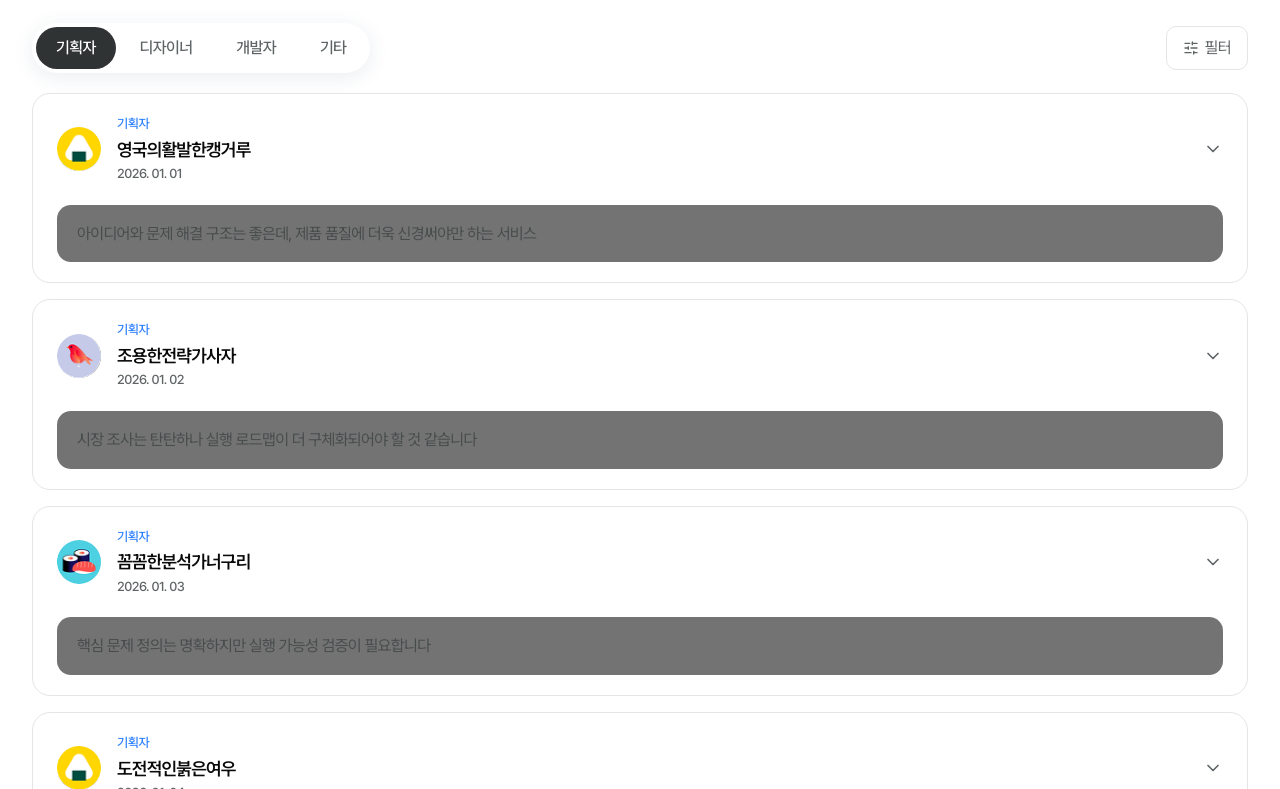
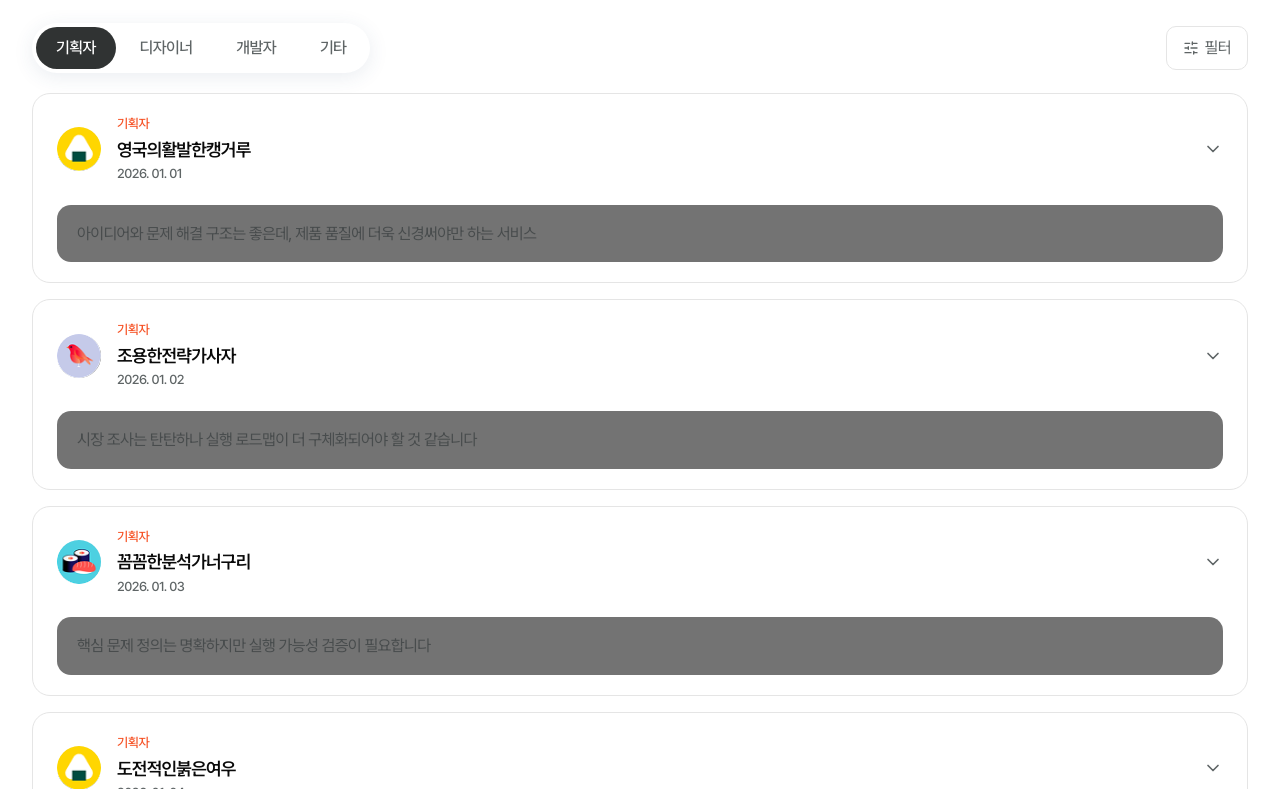
Before and after one commit to skkuding/proseed, a Next.js app in the folder apps/web/: page /projects/1/feedback in a window 1280 px wide. Shown: the part 1311-2100 px from the top of the page. Built offline with nearby package versions, Linux system fonts and the light colour scheme.

Commit message:
feat(fe): use lightbox in feedback

```diff
--- a/apps/web/src/app/_mockdata/project-detail/project-feedback.json
+++ b/apps/web/src/app/_mockdata/project-detail/project-feedback.json
@@ -38,21 +38,36 @@
             "questionTitle": "목표 사용자와 페르소나는 명확한가요?",
             "questionContent": "타겟 사용자를 어떻게 정의했으며, 페르소나 설정이 제품 방향성에 잘 반영되어 있나요?",
             "feedbackBody": "타겟 사용자 정의는 비교적 명확하게 되어 있으나, 페르소나의 구체성이 다소 부족합니다. 사용자의 일상적인 행동 패턴과 pain point가 더 구체적으로 서술되면 좋겠습니다. 특히 20-30대 직장인을 주 타겟으로 설정했다면, 그들의 헬스케어에 대한 현재 행동 방식과 불편함을 데이터 기반으로 보완해 주세요.",
-            "images": []
+            "images": [
+              "/mock/projectdetail/projectImage1.png",
+              "/mock/projectdetail/thumbnail.png",
+              "/mock/projectdetail/projectImage1.png",
+              "/mock/projectdetail/thumbnail.png",
+              "/mock/projectdetail/projectImage1.png"
+            ]
           },
           {
             "questionId": 3,
             "questionTitle": "비즈니스 모델과 수익 구조는 어떠한가요?",
             "questionContent": "프로젝트의 비즈니스 모델과 수익화 방안에 대해 어떻게 생각하시나요?",
             "feedbackBody": "프리미엄 구독 모델은 헬스케어 앱에서 검증된 방식이지만, 초기 사용자 확보를 위한 무료 플랜의 기능 범위 설정이 핵심입니다. 경쟁사 대비 차별화 포인트를 수익 모델과 연결짓는 전략이 필요해 보입니다. B2B 기업 복지 솔루션으로의 확장도 고려해볼 만합니다.",
-            "images": []
+            "images": [
+              "/mock/projectdetail/projectImage1.png",
+              "/mock/projectdetail/thumbnail.png",
+              "/mock/projectdetail/projectImage1.png",
+              "/mock/projectdetail/projectImage1.png"
+            ]
           },
           {
             "questionId": 4,
             "questionTitle": "경쟁사 분석은 충분한가요?",
             "questionContent": "시장 내 경쟁 서비스들과 비교했을 때 이 프로젝트의 차별점은 무엇인가요?",
             "feedbackBody": "경쟁사 분석 자료에 국내 서비스 위주로 정리되어 있어, 글로벌 헬스케어 앱(Noom, MyFitnessPal 등)과의 비교가 부족합니다. 단순 기능 비교표 외에도 UX, 가격 정책, 커뮤니티 전략 등 다각도 분석이 추가되면 차별화 포인트가 더 명확해질 것 같습니다.",
-            "images": []
+            "images": [
+              "/mock/projectdetail/projectImage1.png",
+              "/mock/projectdetail/thumbnail.png",
+              "/mock/projectdetail/projectImage1.png"
+            ]
           }
         ]
       },
--- a/apps/web/src/app/projects/[projectId]/_components/Feedbacks.tsx
+++ b/apps/web/src/app/projects/[projectId]/_components/Feedbacks.tsx
@@ -34,6 +34,7 @@ import { Popover, PopoverContent, PopoverTrigger } from '@/components/ui/popover
 import { Button } from '@/components/ui/button'
 import versionList from '@/app/_mockdata/project-detail/project-version.json'
 import feedbackData from '@/app/_mockdata/project-detail/project-feedback.json'
+import { ImageLightbox } from './ImageLightbox'
 
 const TABS = ['기획자', '디자이너', '개발자', '기타'] as const
 type TabLabel = (typeof TABS)[number]
@@ -50,13 +51,6 @@ const CATEGORY_LABEL: Record<string, string> = {
   design: '디자이너',
   dev: '개발자',
   general: '기타',
-}
-
-const CATEGORY_COLOR: Record<string, string> = {
-  plan: 'text-blue-500',
-  design: 'text-orange-400',
-  dev: 'text-green-500',
-  general: 'text-neutral-400',
 }
 
 type FeedbackQuestion = {
@@ -117,6 +111,7 @@ export function Feedbacks() {
   const [filterMode, setFilterMode] = useState<FilterMode>('all')
   const [pendingFilter, setPendingFilter] = useState<FilterMode>('all')
   const [isFilterOpen, setIsFilterOpen] = useState(false)
+  const [lightbox, setLightbox] = useState<{ images: string[]; index: number } | null>(null)
 
   const category = TAB_TO_CATEGORY[activeTab]
   const allFeedbacks = (feedbackData.feedbacks[category] as FeedbackItem[]).filter((f) =>
@@ -333,7 +328,7 @@ export function Feedbacks() {
                         />
                       </div>
                       <div className="flex flex-col gap-0.5 text-left">
-                        <span className={`text-caption1_m_13 ${CATEGORY_COLOR[feedback.category]}`}>
+                        <span className={`text-caption1_m_13 text-primary-strong`}>
                           {CATEGORY_LABEL[feedback.category]}
                         </span>
                         <span className="text-sub1_sb_18">{feedback.nickname}</span>
@@ -405,12 +400,16 @@ export function Feedbacks() {
                             {selectedQuestion.images.length > 0 && (
                               <div className="grid grid-cols-3 gap-3 mt-1">
                                 {selectedQuestion.images.map((img, idx) => (
-                                  <div
+                                  <button
                                     key={idx}
-                                    className="relative aspect-video rounded-xl overflow-hidden bg-neutral-100"
+                                    onClick={(e) => {
+                                      e.stopPropagation()
+                                      setLightbox({ images: selectedQuestion.images, index: idx })
+                                    }}
+                                    className="relative aspect-video rounded-xl overflow-hidden bg-neutral-100 hover:opacity-90 transition-opacity hover:cursor-pointer"
                                   >
                                     <Image src={img} alt="" fill className="object-cover" />
-                                  </div>
+                                  </button>
                                 ))}
                               </div>
                             )}
@@ -471,6 +470,27 @@ export function Feedbacks() {
           </Pagination>
         </>
       )}
+
+      {lightbox && (
+        <ImageLightbox
+          images={lightbox.images}
+          currentIndex={lightbox.index}
+          isOpen={true}
+          onClose={() => setLightbox(null)}
+          onPrev={() =>
+            setLightbox(
+              (prev) =>
+                prev && {
+                  ...prev,
+                  index: (prev.index - 1 + prev.images.length) % prev.images.length,
+                }
+            )
+          }
+          onNext={() =>
+            setLightbox((prev) => prev && { ...prev, index: (prev.index + 1) % prev.images.length })
+          }
+        />
+      )}
     </div>
   )
 }
```
